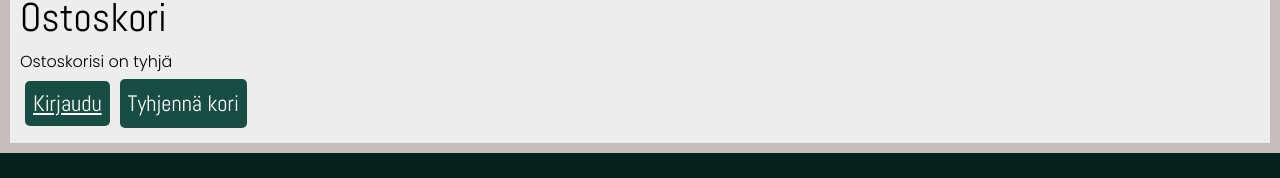
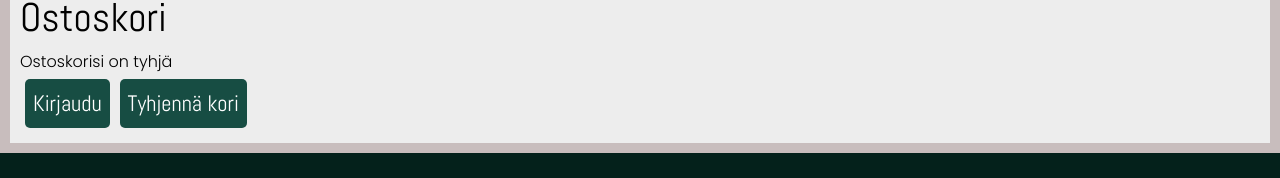
Before and after one commit to Stimu-Webshop/stimu-webshop.github.io, a React (Create React App) app in the folder caffeine-shop/: page /cartpage in a window 1280 px wide. Shown: the part 136-314 px from the top of the page. Built offline with nearby package versions, Linux system fonts and the light colour scheme.

Commit message:
delete button wont refresh page

```diff
--- a/caffeine-shop/src/pages/CartPage.js
+++ b/caffeine-shop/src/pages/CartPage.js
@@ -87,7 +87,7 @@ export default function CartPage() {
   const handleDeleteCart = () => {
 
   const orderData = {
-    user_id: UserId.userId // tällä hetkellä tilaukset menee aina käyttäjälle 1
+    user_id: UserId.userId
   }
     axios.post("https://www.students.oamk.fi/~n2rusa00/Stimu/backendi/Web-Shop-Back/products/deletecart.php",
       orderData
@@ -106,7 +106,7 @@ export default function CartPage() {
   if (UserId) {
   confirmButton = <button className='cartButton' onClick={handlePlaceOrder} disabled={isOrdering}>Vahvista ostokset</button>
   } else {
-    confirmButton = <Link to="/login" className='cartButton'>Kirjaudu</Link>;
+    confirmButton = <Link to="/login" ><button className='cartButton'>Kirjaudu</button></Link>;
   }
 
   return (
```
